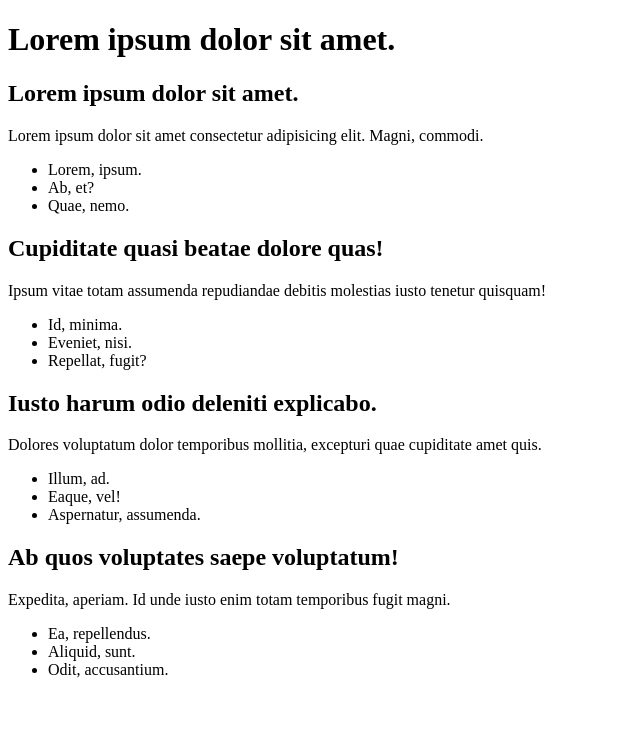
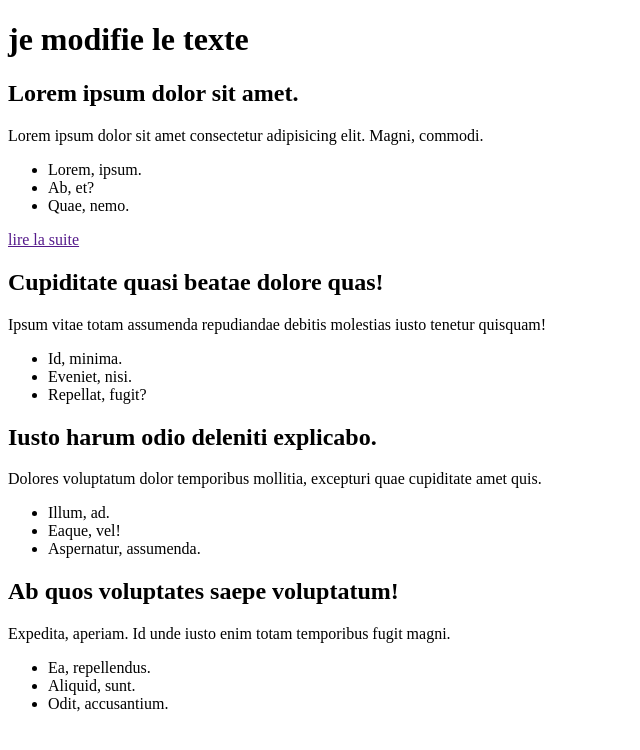
Before and after one commit to webdevproformation/js-a-d, a plain HTML site: page jour1/02-exo.html in a window 1280 px wide. Shown: the whole page, without its empty margins (0-640 px from the left). Drawn offline with Linux system fonts and the light colour scheme.

Commit message:
premier script

```diff
--- a/jour1/02-exo.html
+++ b/jour1/02-exo.html
@@ -12,6 +12,7 @@
                     p avec 10 mots fictifs
                     ul qui contient 3 li qui contient 2 mots fictifs
             section>article*4>(h2>lorem5)+(p>lorem10)+ul>li*3>lorem2
+            section>article*4>(h2>lorem5)+(p>lorem10)+(ul>li*3>lorem2)+a>{lire la suite}
 -->
 <!DOCTYPE html>
 <html lang="en">
@@ -23,7 +24,7 @@
 <body>
     <div class="container">
         <header>
-            <h1>Lorem ipsum dolor sit amet.</h1>
+            <h1>je modifie le texte</h1>
         </header>
         <section>
             <article>
@@ -34,6 +35,7 @@
                         <li>Ab, et?</li>
                         <li>Quae, nemo.</li>
                     </ul>
+                <a href="">lire la suite</a>
             </article>
             <article>
                 <h2>Cupiditate quasi beatae dolore quas!</h2>
@@ -66,3 +68,10 @@
     </div>
 </body>
 </html>
+
+<!--
+    support de cours =>
+    https://formation.webdevpro.net/js-avancee/img/00/emmet.pdf
+    document pdf qui vous donne l'ensemble des raccourcis disponibles avec Emmet !
+    créer dans le dossier jour1 le fichier 03-hello.html
+-->
```
Also changed, not shown: jour1/03-hello.html (added, +27 -0 lines).
